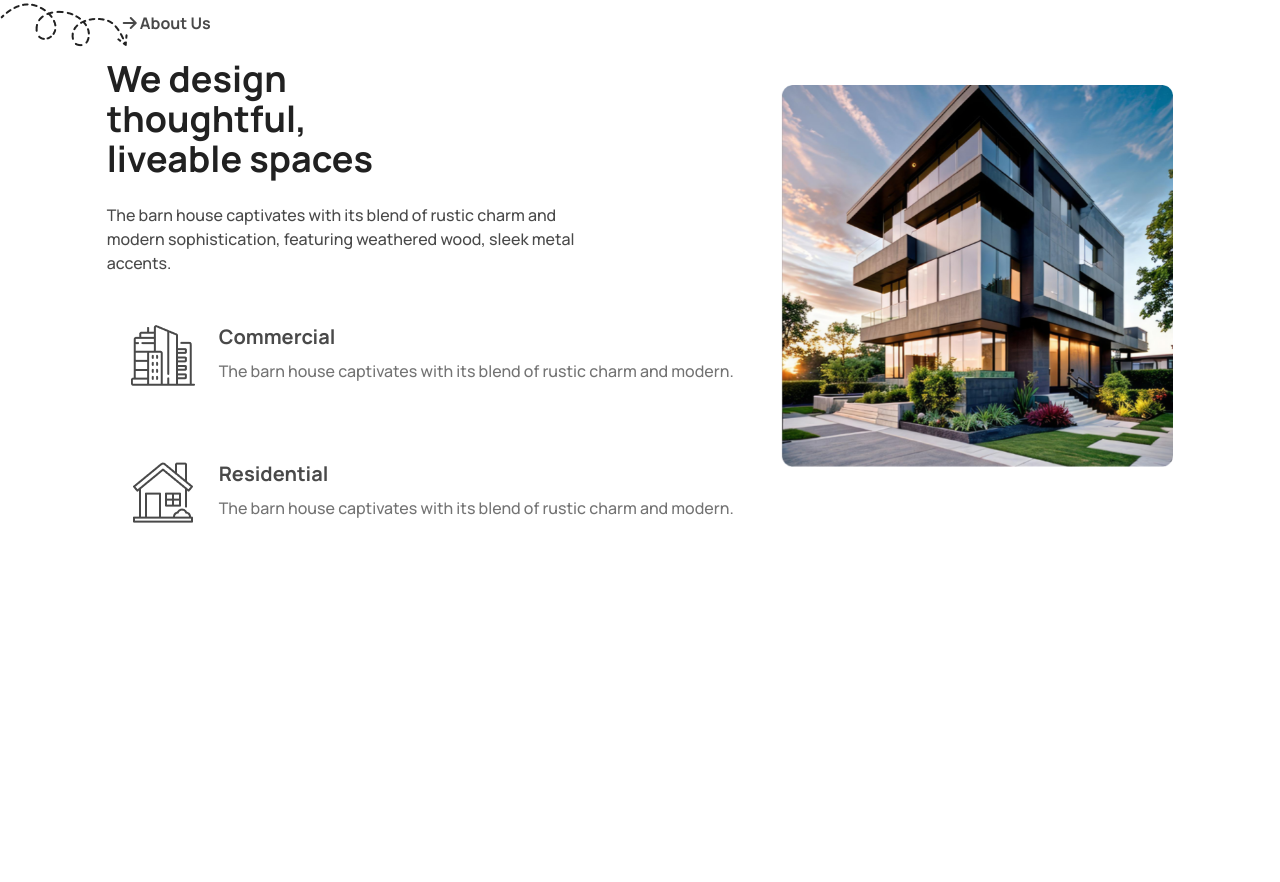
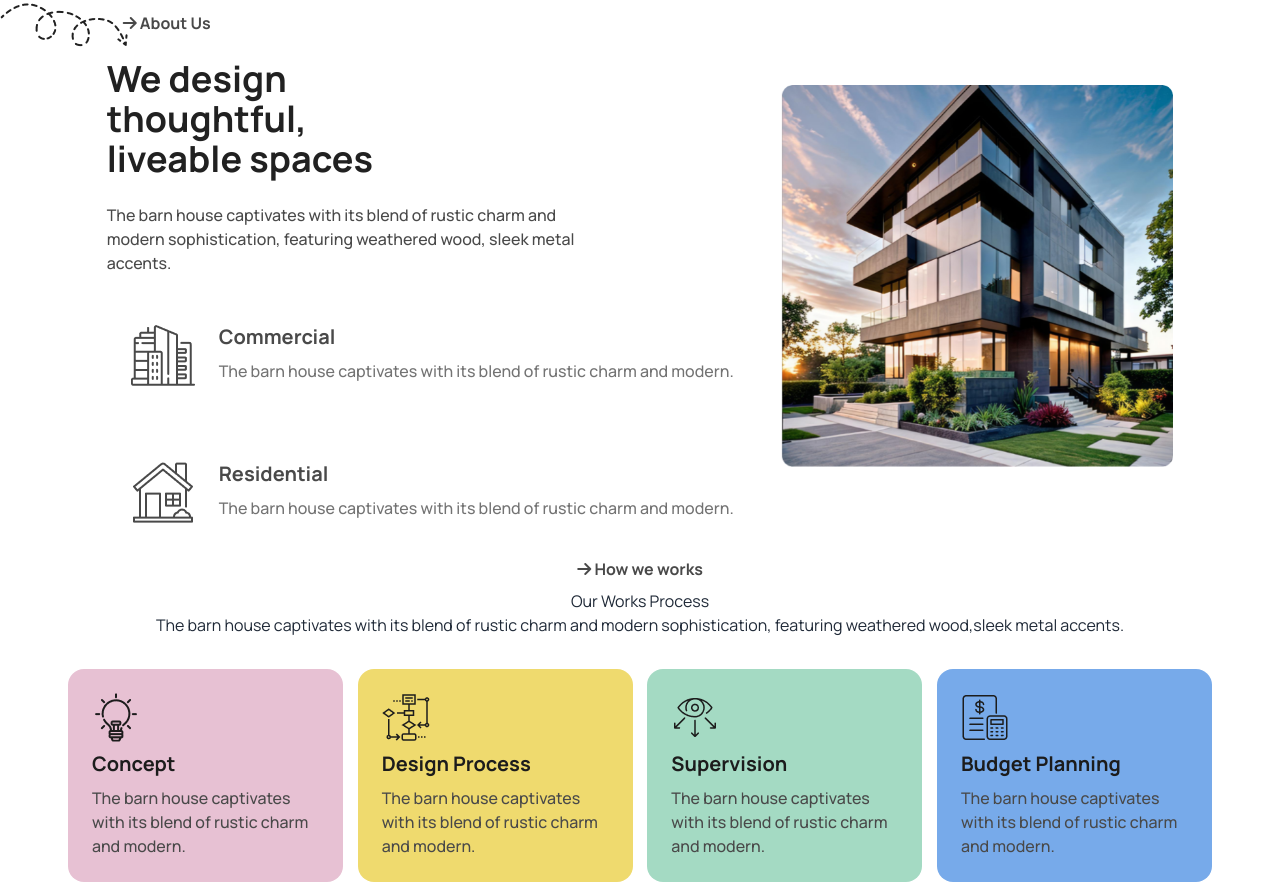
Before and after one commit to hasan-abir30/House-design-farm, a plain HTML site: page index.html in a window 1280 px wide. Shown: the part 809-1691 px from the top of the page. Before the commit the page ends 1358 px from the top, so only its background shows below. Drawn offline with nearby package versions, Linux system fonts and the light colour scheme.

Commit message:
add card section

```diff
--- a/index.html
+++ b/index.html
@@ -135,7 +135,8 @@
 
             </button>
             <h1 class="text-[#212121] font-bold text-4xl w-1/2 mt-4">We design thoughtful, liveable spaces</h1>
-          <p class="text-[#494949] text-base font-medium w-3/4 my-6">The barn house captivates with its blend of rustic
+            <p class="text-[#494949] text-base font-medium w-3/4 my-6">The barn house captivates with its blend of
+              rustic
               charm and modern sophistication, featuring weathered
               wood, sleek metal accents.</p>
           </div>
@@ -172,6 +173,48 @@
         </div>
       </div>
     </section>
+
+    <!-- card section -->
+
+    <section class="w-11/12 mx-auto">
+      <div class="text-center">
+        <button class="rounded-3xl px-4 py-2 font-bold text-base text-[#494949]"><i class="fa-solid fa-arrow-right"></i>
+          How we works
+        </button>
+        <h1>Our Works Process</h1>
+        <P>The barn house captivates with its blend of rustic charm and modern sophistication, featuring weathered wood,sleek metal accents.</P>
+      </div>
+      <!-- card part -->
+      <div class="flex justify-evenly mt-8">
+        <!-- card-1 -->
+        <div class="bg-[#E7C1D3] rounded-2xl max-w-[275px] p-6">
+          <img src="assets/concept.png" alt="">
+          <h2 class="text-[#1C1C1C] font-bold text-xl mt-2">Concept</h2>
+          <p class="text-[#494949] mt-2 font-medium text-base">The barn house captivates with its blend of rustic charm and modern.</p>
+        </div>
+        <!-- card-2 -->
+        <div class="bg-[#EFDA6E] rounded-2xl max-w-[275px] p-6">
+          <img src="assets/flow-chart.png" alt="">
+          <h2 class="text-[#1C1C1C] font-bold text-xl mt-2">Design Process</h2>
+          <p class="text-[#494949] mt-2 font-medium text-base">The barn house captivates with its blend of rustic charm and modern.</p>
+        </div>
+        <!-- card-3 -->
+        <div class="bg-[#A4DAC3] rounded-2xl max-w-[275px] p-6">
+          <img src="assets/vision.png" alt="">
+          <h2 class="text-[#1C1C1C] font-bold text-xl mt-2">Supervision</h2>
+          <p class="text-[#494949] mt-2 font-medium text-base">The barn house captivates with its blend of rustic charm and modern.</p>
+        </div>
+        <!-- card-4 -->
+        <div class="bg-[#77AAEA] rounded-2xl max-w-[275px] p-6">
+          <img src="assets/budget-planning.png" alt="">
+          <h2 class="text-[#1C1C1C] font-bold text-xl mt-2">Budget Planning</h2>
+          <p class="text-[#494949] mt-2 font-medium text-base">The barn house captivates with its blend of rustic charm and modern.</p>
+        </div>
+
+
+      </div>
+    </section>
+
   </main>
   <footer>
 
```
Lines whose indentation alone changed are shown as unchanged.
